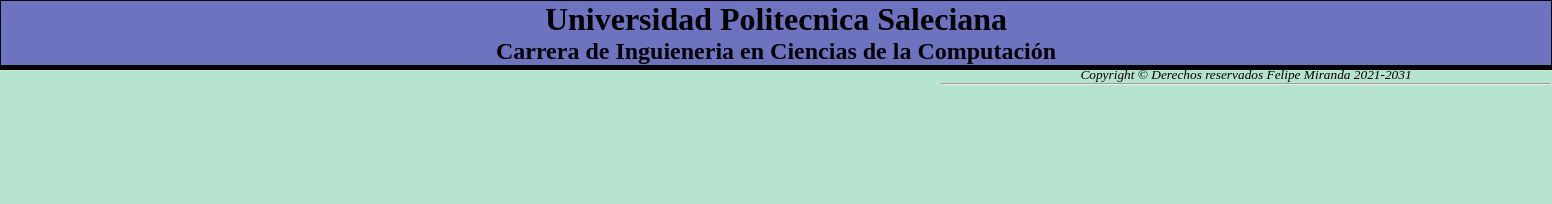
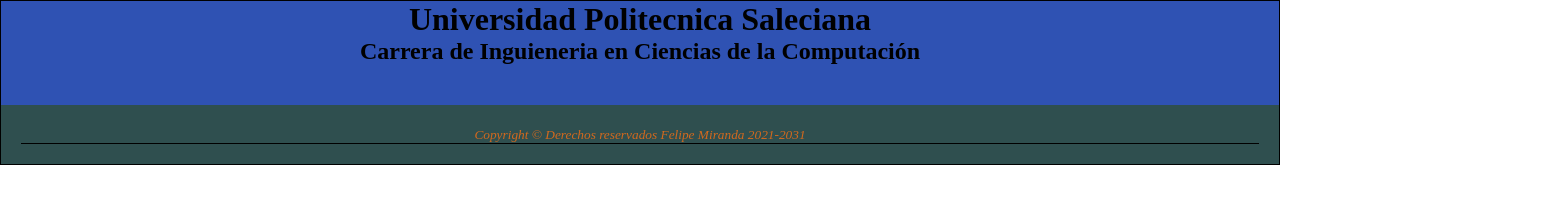
Before and after one commit to LuisFelipeMV/P-59-PlataformaWeb, a plain HTML site: page Code/css/taller1/index.html in a window 1280 px wide. Shown: the whole page, 1552 px wide, since content can reach past the window. Drawn offline with Linux system fonts and the light colour scheme.

Commit message:
Update estilos.css

```diff
--- a/Code/css/taller1/estilos.css
+++ b/Code/css/taller1/estilos.css
@@ -2,23 +2,17 @@
     margin: 0;
     padding: 0;
 }
+
 body {
     text-align: center;
-    background: rgb(183, 228, 207);
-
-}
-.contenidoFondo {
-    background: rgb(110, 115, 192);
-    width: 1550px;
-    border: 1px solid black;
+    /* background: rgb(183, 228, 207); */
 
 }
 
+.contenidoFondo {
+    background: rgb(47, 82, 179);
+    border: 1px solid black;
 
-.header1 {
-    background: lemonchiffon;
-    border: 1px solid gray;
-    padding: 20px;
 }
 
 .header1 h1 {
@@ -27,20 +21,30 @@
     font-weight: bold;
     text-align: center;
 }
+
 .header1 h2 {
 
     font-family: sans-serif;
     font-weight: bold;
     text-align: center;
 }
+
 .seccion1 {
     margin: 20px;
     width: 900px;
     float: left;
     text-align: left;
 }
-.piedepagina{
-    height: 4px;
+
+.piedepagina {
+
+    clear: both;
+    padding: 20px;
+    background: darkslategray;
+    color: chocolate;
+}
+.piedepagina hr{
+    height: 1px;
     background-color: black;
     border:black;
 }
```
